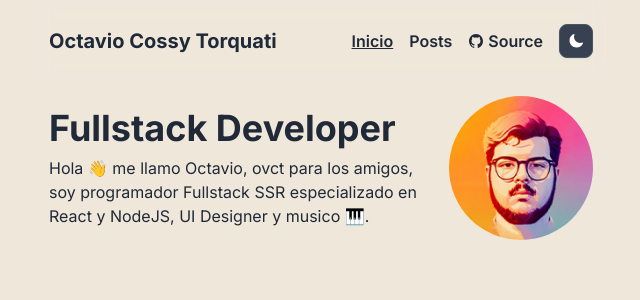
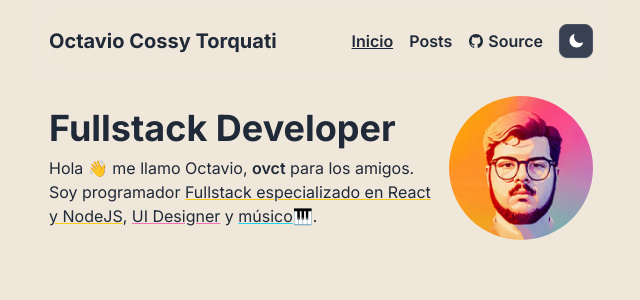
Before and after one commit to Octaviocossy/portfolio_2023, a Next.js app: page / in a window 1280 px wide. Shown: the top 300 px of the page, without its empty margins (319-959 px from the left). Built offline with nearby package versions, Linux system fonts and the light colour scheme.

Commit message:
🌈 design: modifies text of presentation component

```diff
--- a/src/modules/pages/home/components/Presentation.component.tsx
+++ b/src/modules/pages/home/components/Presentation.component.tsx
@@ -6,7 +6,7 @@ export const Presentation = () => {
     <section className="flex items-center pt-[1rem] flex-col-reverse sm:flex-row">
       <div className="flex-1 flex space-y-2 flex-col pr-[11px]">
         <h1 className="font-bold text-3xl sm:text-4xl">Fullstack Developer</h1>
-        <p>Hola 👋 me llamo Octavio, ovct para los amigos, soy programador Fullstack SSR especializado en React y NodeJS, UI Designer y musico 🎹.</p>
+        <p>Hola 👋 me llamo Octavio, <span className="font-semibold">ovct</span> para los amigos. Soy programador <span className="decoration-yellow-400 underline dark:decoration-yellow-600">Fullstack {process.env.SENIORITY} especializado en React y NodeJS</span>, <span className="underline decoration-pink-400 dark:decoration-pink-600">UI Designer</span> y <span className="underline decoration-cyan-400 dark:decoration-cyan-600">músico</span>🎹.</p>
       </div>
       <Image src={Prof_Picture} alt="Picture of the author" className="rounded-full w-48 mb-8 sm:mb-0 sm:w-36" />
     </section>
```
